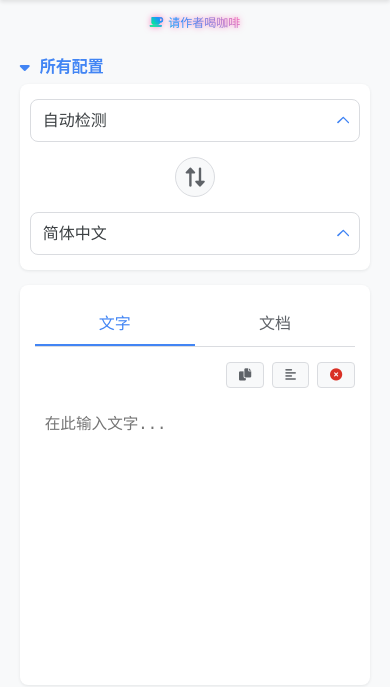
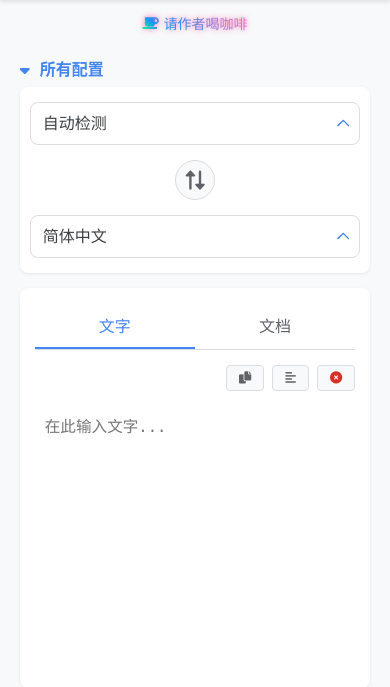
Before and after one commit to B-le-B/Docker-filetranslator1, a Flask app: page / in a window 390 px wide. Shown: the part 76-763 px from the top of the page. Run offline with Flask 3, Linux system fonts and the light colour scheme; data that the repository does not hold is empty; some libraries are stand-ins or nearby versions.

Commit message:
Update style.css

```diff
--- a/static/style.css
+++ b/static/style.css
@@ -1537,12 +1537,12 @@ optgroup option {
     }
 
     .coffee-button {
-        font-size: 12px;
+        font-size: 14px;
         padding: 3px 6px;
     }
 
     .coffee-button i {
-        font-size: 11px;
+        font-size: 13px;
     }
 
     /* 语言选择栏移动端样式 */
```
